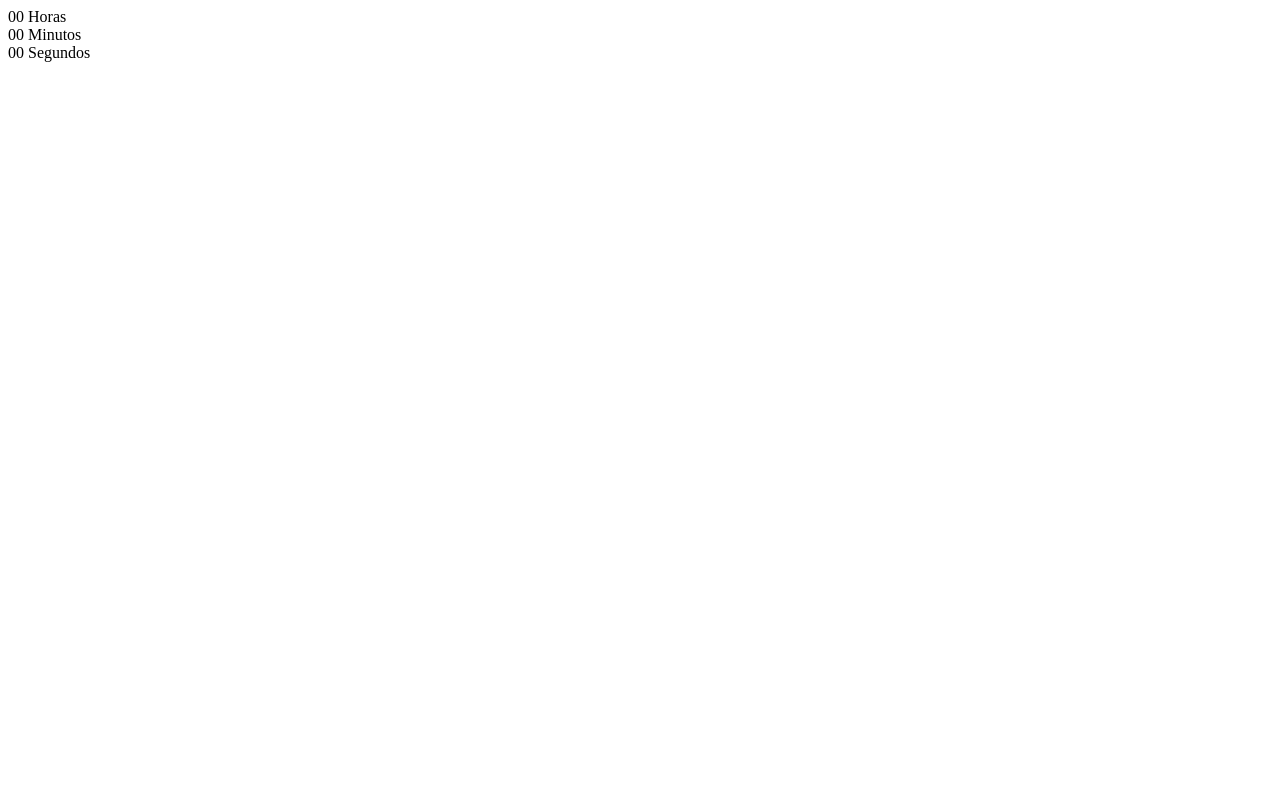
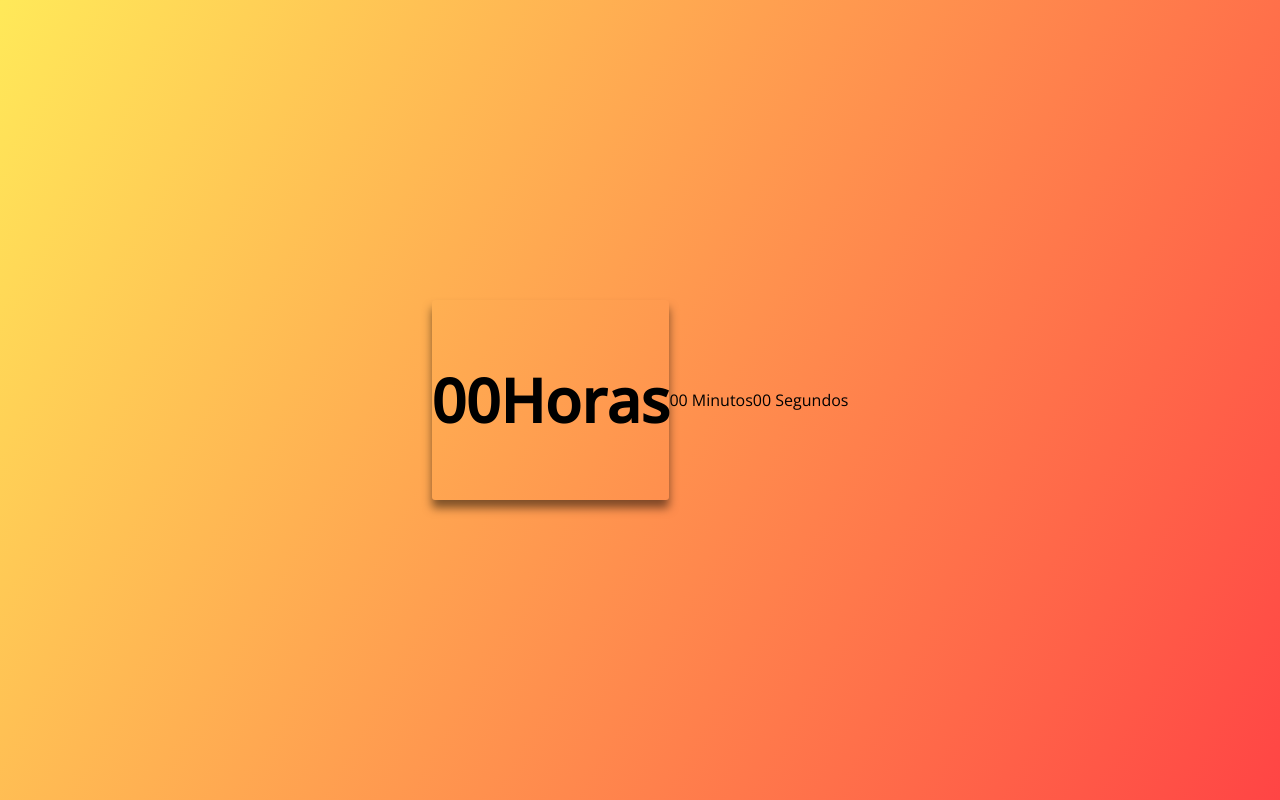
Before and after one commit to RafaRLS90/relogio-digital, a plain HTML site: page index.html in a window 1280 px wide. Drawn offline with nearby package versions, Linux system fonts and the light colour scheme.

Commit message:
inserindo o css

```diff
--- a/assets/css/style.css
+++ b/assets/css/style.css
@@ -1 +1,47 @@
 @import url('https://fonts.googleapis.com/css2?family=Open+Sans:wght@300;400;500&display=swap');
+
+* {
+    margin: 0;
+    padding: 0;
+    font-family: 'Open Sans', sans-serif;
+}
+
+body {
+    height: 100vh;
+    background: linear-gradient(120deg, #ffe53bd8, #ff2525da);
+    display: flex;
+    align-items: center;
+    justify-content: center;
+}
+
+.relogio {
+    display: flex;
+    align-items: center;
+    height: 200px;
+    justify-content: space-around;
+    background: transparent;
+    border-radius: 3px;
+    box-shadow: 0px 8px 10px rgba(0, 0, 0, .5);
+}
+
+.relogio div {
+    height: 170px;
+    width: 150px;
+    flex-direction: column;
+    align-items: center;
+    justify-content: center;
+    color: #fff;
+    background: rgba(0, 0, 0, .9);
+    box-shadow: rgba(0, 0, 0, .7);
+    border-radius: 7px;
+    letter-spacing: 3px;
+}
+
+.relogio span {
+    font-weight: bolder;
+    font-size: 60px;
+}
+
+.relogio pan.tempo {
+    font-size: 10px;
+}
```
